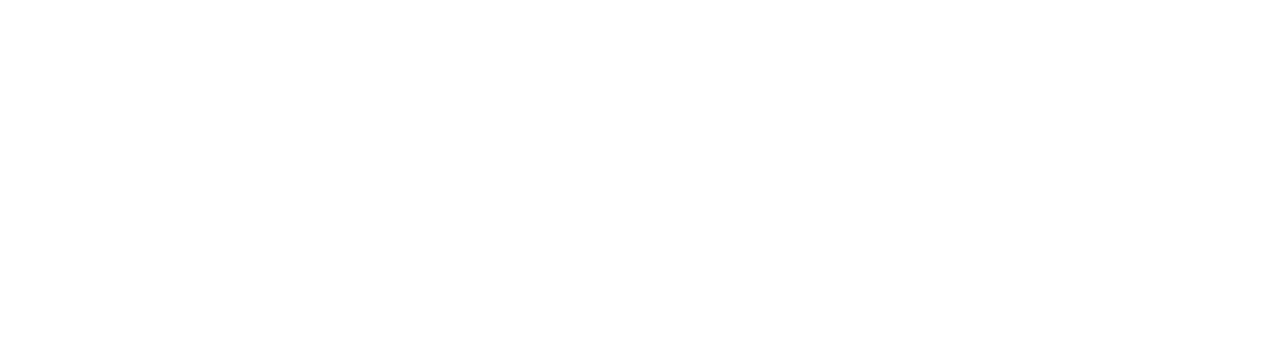
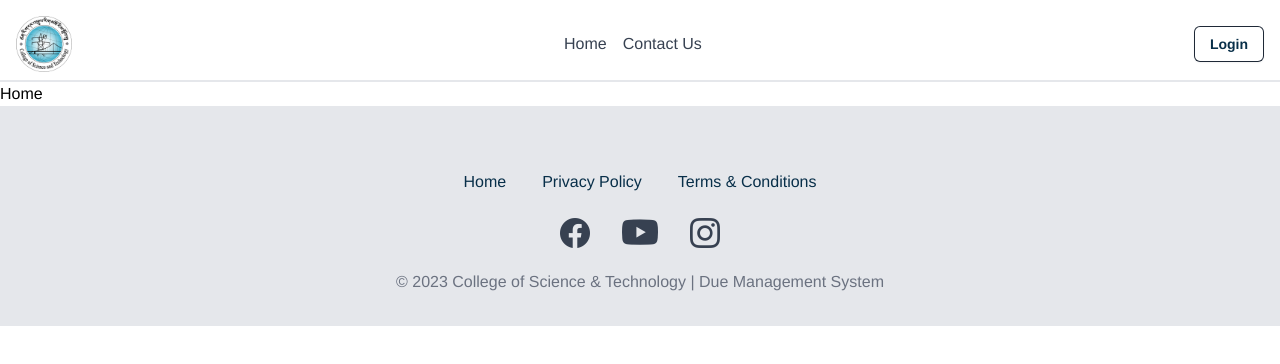
Before and after one commit to divyashC/due-mgmt-sys, a React (Create React App) app in the folder frontend/: page /home in a window 1280 px wide. Before the commit this address had no page. Shown: the top 364 px of the page. Built offline with nearby package versions, Linux system fonts and the light colour scheme.

Commit message:
Page Creation

```diff
--- a/frontend/src/App.js
+++ b/frontend/src/App.js
@@ -6,7 +6,7 @@
 import NavBar from "./components/NavBar.js";
 import Dashboard from "./pages/Dashboard.js";
 import ContactUs from "./pages/ContactUs.js";
-
+import Home from "./pages/Home.js";
 
 const Layout = ({ children }) => {
 	return (
@@ -68,6 +68,14 @@
 						</Layout>
 					}
 				/>
+				<Route
+					path="/home"
+					element={
+						<Layout>
+							<Home />
+						</Layout>
+					}
+				/>
 			</Routes>
 		</Router>
 	);
--- /dev/null
+++ b/frontend/src/pages/Home.js
@@ -0,0 +1,7 @@
+import React from "react";
+
+const Home = () => {
+	return <div>Home</div>;
+};
+
+export default Home;
```
